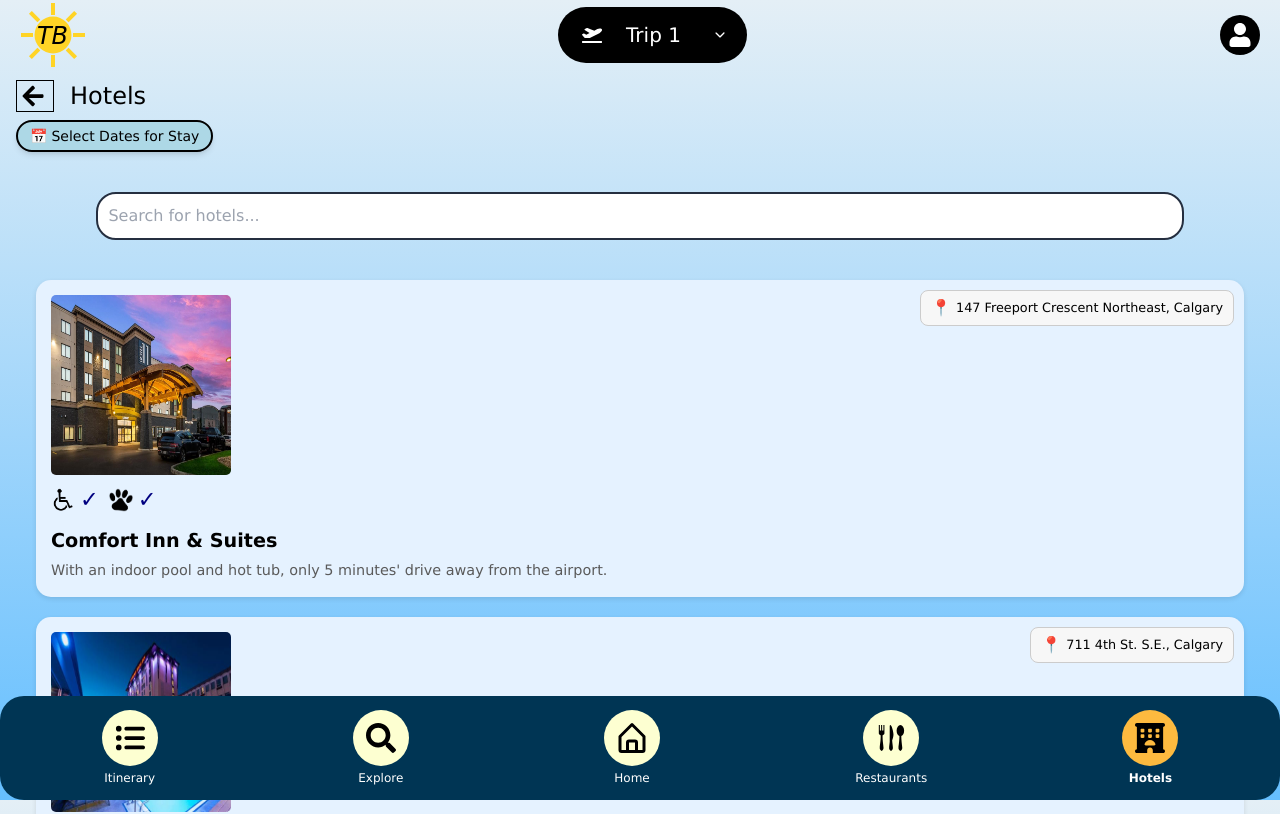
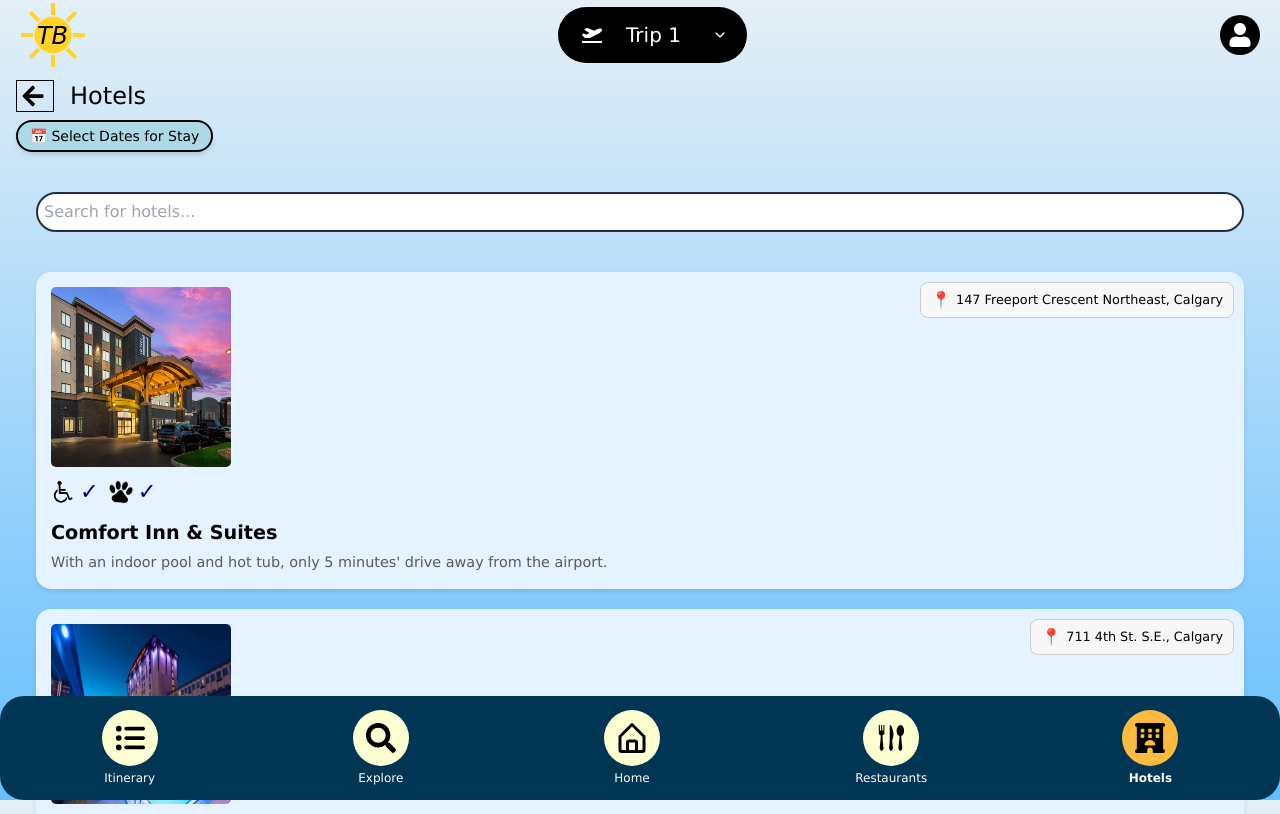
Before and after one commit to KhushiChoksi/CPSC481_T8G2, a Next.js app in the folder travel-app/: page /hotels in a window 1280 px wide. Shown: the top 814 px of the page. Built offline with nearby package versions, Linux system fonts and the light colour scheme.

Commit message:
serach bar sizing tweaks

```diff
--- a/travel-app/src/app/hotels/page.tsx
+++ b/travel-app/src/app/hotels/page.tsx
@@ -256,8 +256,8 @@ export default function HotelsPage() {
             value={searchQuery}
             onChange={(e) => setSearchQuery(e.target.value)}
             style={{
-              width: "90%",
-              padding: "10px",
+              width: "100%",
+              padding: "6px",
               fontSize: "16px",
               borderRadius: "20px",
               border: "2px solid #252F40",
```
